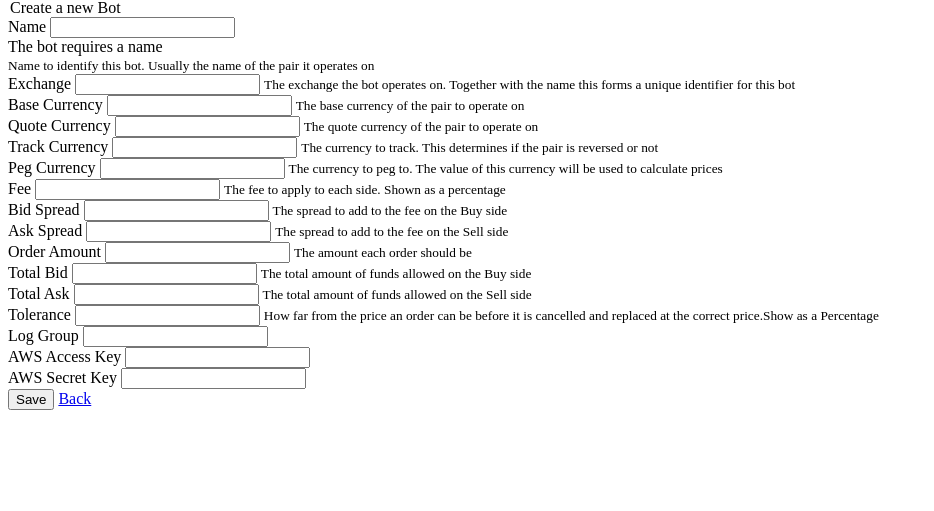
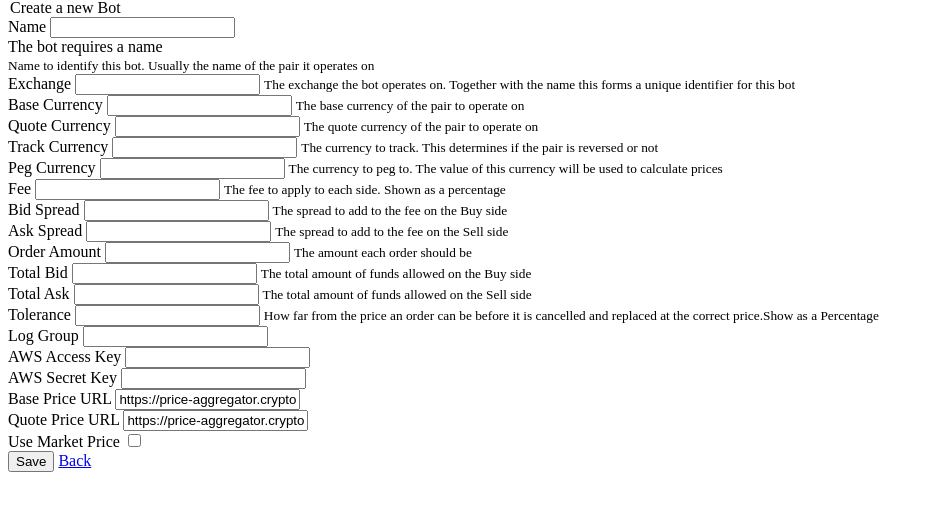
Before and after one commit to inuitwallet/overwatch, a Django app: page /bot/create in a window 1280 px wide. Shown: the part 138-649 px from the top of the page, without its empty margins (0-934 px from the left). Run offline with Django 3.2, Linux system fonts and the light colour scheme; the visitor is signed in with stand-in values (Sample User, id 1); some libraries are stand-ins or nearby versions; some web fonts are replaced.

Commit message:
allow for base and quote price url to be different. show options on bot form. update consumers to use correct url

```diff
--- a/overwatch/consumers/bot_balance.py
+++ b/overwatch/consumers/bot_balance.py
@@ -24,9 +24,10 @@ class BotBalanceConsumer(SyncConsumer):
         # which currency to use?
         # we use quote if the bot is standard or base if it is reversed
         currency = bot_balance.bot.base if bot_balance.bot.reversed else bot_balance.bot.quote
+        url = bot_balance.bot.quote_price_url if bot_balance.bot.reversed else bot_balance.bot.base_price_url
 
         # get the spot price at the time closest to the botbalance
-        price_data = get_price_data(bot_balance.bot.price_url, currency, bot_balance.time)
+        price_data = get_price_data(url, currency, bot_balance.time)
 
         if price_data is None:
             return
--- a/overwatch/consumers/bot_order.py
+++ b/overwatch/consumers/bot_order.py
@@ -27,15 +27,15 @@ class BotOrderConsumer(SyncConsumer):
         # which currency to use?
         # we use quote if the bot is standard or base if it is reversed
         currency = bot_order.bot.quote if bot_order.bot.reversed else bot_order.bot.base
+        url = bot_order.bot.quote_price_url if bot_order.bot.reversed else bot_order.bot.base_price_url
 
         # get the spot price at the time closest to the BotOrder
-        price_data = get_price_data(bot_order.bot.price_url, bot_order.bot.base, bot_order.time)
+        price_data = get_price_data(url, currency, bot_order.time)
 
         if price_data is None:
             return
 
         price_30_ma = price_data.get('moving_averages', {}).get('30_minute')
-        print(price_30_ma, currency)
 
         if price_30_ma is None:
             return
--- a/overwatch/consumers/bot_price.py
+++ b/overwatch/consumers/bot_price.py
@@ -23,9 +23,10 @@ class BotPriceConsumer(SyncConsumer):
         # which currency to use?
         # we use quote if the bot is standard or base if it is reversed
         currency = bot_price.bot.quote if bot_price.bot.reversed else bot_price.bot.base
+        url = bot_price.bot.quote_price_url if bot_price.bot.reversed else bot_price.bot.base_price_url
 
         # get the spot price at the time closest to the botprice
-        price_data = get_price_data(bot_price.bot.price_url, currency, bot_price.time)
+        price_data = get_price_data(url, currency, bot_price.time)
 
         if price_data is None:
             return
--- a/overwatch/consumers/bot_trade.py
+++ b/overwatch/consumers/bot_trade.py
@@ -22,7 +22,7 @@ class BotTradeConsumer(SyncConsumer):
         print('Getting usd values for BotTrade: {}) {}'.format(bot_trade.pk, bot_trade))
 
         # get the spot prices at the time closest to the BotOrder
-        base_price_data = get_price_data(bot_trade.bot.price_url, bot_trade.bot.base, bot_trade.time)
+        base_price_data = get_price_data(bot_trade.bot.base_price_url, bot_trade.bot.base, bot_trade.time)
 
         if base_price_data is None:
             return
@@ -32,7 +32,7 @@ class BotTradeConsumer(SyncConsumer):
         if base_price_30_ma is None:
             return
 
-        quote_price_data = get_price_data(bot_trade.bot.price_url, bot_trade.bot.quote, bot_trade.time)
+        quote_price_data = get_price_data(bot_trade.bot.quote_price_url, bot_trade.bot.quote, bot_trade.time)
 
         if quote_price_data is None:
             return
--- a/overwatch/models/bot.py
+++ b/overwatch/models/bot.py
@@ -66,7 +66,10 @@ class Bot(models.Model):
     last_nonce = models.BigIntegerField(
         default=0
     )
-    price_url = models.URLField(
+    base_price_url = models.URLField(
+        default='https://price-aggregator.crypto-daio.co.uk/price'
+    )
+    quote_price_url = models.URLField(
         default='https://price-aggregator.crypto-daio.co.uk/price'
     )
     logs_group = models.CharField(
@@ -90,6 +93,9 @@ class Bot(models.Model):
         max_length=255,
         default='eu-west-1'
     )
+    market_price = models.BooleanField(
+        default=False
+    )
     peg_decimal_places = models.IntegerField(default=6)
     base_decimal_places = models.IntegerField(default=6)
     quote_decimal_places = models.IntegerField(default=6)
@@ -112,7 +118,9 @@ class Bot(models.Model):
             'order_amount': self.order_amount,
             'total_bid': self.total_bid,
             'total_ask': self.total_ask,
-            'url': self.price_url
+            'base_url': self.base_price_url,
+            'quote_url': self.quote_price_url,
+            'market_price': self.market_price
         }
 
     def auth(self, supplied_hash, name, exchange, nonce):
@@ -413,6 +421,10 @@ class Bot(models.Model):
         ask_balances = []
 
         earliest = balances.first()
+
+        if earliest is None:
+            return ''
+
         bid_balances.append(earliest.bid_available + earliest.bid_on_order)
         ask_balances.append(earliest.ask_available + earliest.ask_on_order)
 
--- a/overwatch/templates/overwatch/bot_form.html
+++ b/overwatch/templates/overwatch/bot_form.html
@@ -243,6 +243,47 @@
                 </div>
             </div>
         </div>
+        <div class="row">
+            <div class="col">
+                <div class="form-group">
+                    <label for="{{ form.base_price_url.id_for_label }}">Base Price URL</label>
+                    {% if form.base_price_url.errors %}
+                        {{ form.base_price_url|add_class:"form-control"|add_class:"is-invalid" }}
+                    {% else %}
+                        {{ form.base_price_url|add_class:"form-control" }}
+                    {% endif %}
+                    {% if base_price_url.help_text %}
+                        <small class="form-text">{{ base_price_url.help_text|safe }}</small>
+                    {% endif %}
+                </div>
+            </div>
+            <div class="col">
+                <div class="form-group">
+                    <label for="{{ form.quote_price_url.id_for_label }}">Quote Price URL</label>
+                    {% if form.quote_price_url.errors %}
+                        {{ form.quote_price_url|add_class:"form-control"|add_class:"is-invalid" }}
+                    {% else %}
+                        {{ form.quote_price_url|add_class:"form-control" }}
+                    {% endif %}
+                    {% if quote_price_url.help_text %}
+                        <small class="form-text">{{ quote_price_url.help_text|safe }}</small>
+                    {% endif %}
+                </div>
+            </div>
+            <div class="col">
+                <div class="form-group">
+                    <label for="{{ form.market_price.id_for_label }}">Use Market Price</label>
+                    {% if form.market_price.errors %}
+                        {{ form.market_price|add_class:"form-control"|add_class:"is-invalid" }}
+                    {% else %}
+                        {{ form.market_price|add_class:"form-control" }}
+                    {% endif %}
+                    {% if market_price.help_text %}
+                        <small class="form-text">{{ market_price.help_text|safe }}</small>
+                    {% endif %}
+                </div>
+            </div>
+        </div>
         <div class="form-group">
             <button type="submit" class="btn btn-dark">Save</button>
             {% if form.instance.pk is not None %}
--- a/overwatch/views/bot.py
+++ b/overwatch/views/bot.py
@@ -25,7 +25,7 @@ class UpdateBotView(SuccessMessageMixin, LoginRequiredMixin, UpdateView):
     model = Bot
     fields = ['name', 'exchange', 'base', 'quote', 'track', 'peg',
               'tolerance', 'fee', 'bid_spread', 'ask_spread', 'order_amount', 'total_bid', 'total_ask',
-              'logs_group', 'aws_access_key', 'aws_secret_key']
+              'logs_group', 'aws_access_key', 'aws_secret_key', 'base_price_url', 'quote_price_url', 'market_price']
     success_message = '%(name)s@%(exchange)s has been updated'
 
     def get_success_url(self):
@@ -36,7 +36,7 @@ class CreateBotView(SuccessMessageMixin, LoginRequiredMixin, CreateView):
     model = Bot
     fields = ['name', 'exchange', 'base', 'quote', 'track', 'peg',
               'tolerance', 'fee', 'bid_spread', 'ask_spread', 'order_amount', 'total_bid', 'total_ask',
-              'logs_group', 'aws_access_key', 'aws_secret_key']
+              'logs_group', 'aws_access_key', 'aws_secret_key', 'base_price_url', 'quote_price_url', 'market_price']
     success_message = '%(name)s@%(exchange)s has been created'
     success_url = reverse_lazy('index')
 
```
Also changed, not shown: overwatch/models/deployment.py (added, +42 -0 lines), overwatch/templates/overwatch/bot_detail.html (+5 -6 lines), overwatch/migrations/0030_auto_20190505_1916.py (added).
